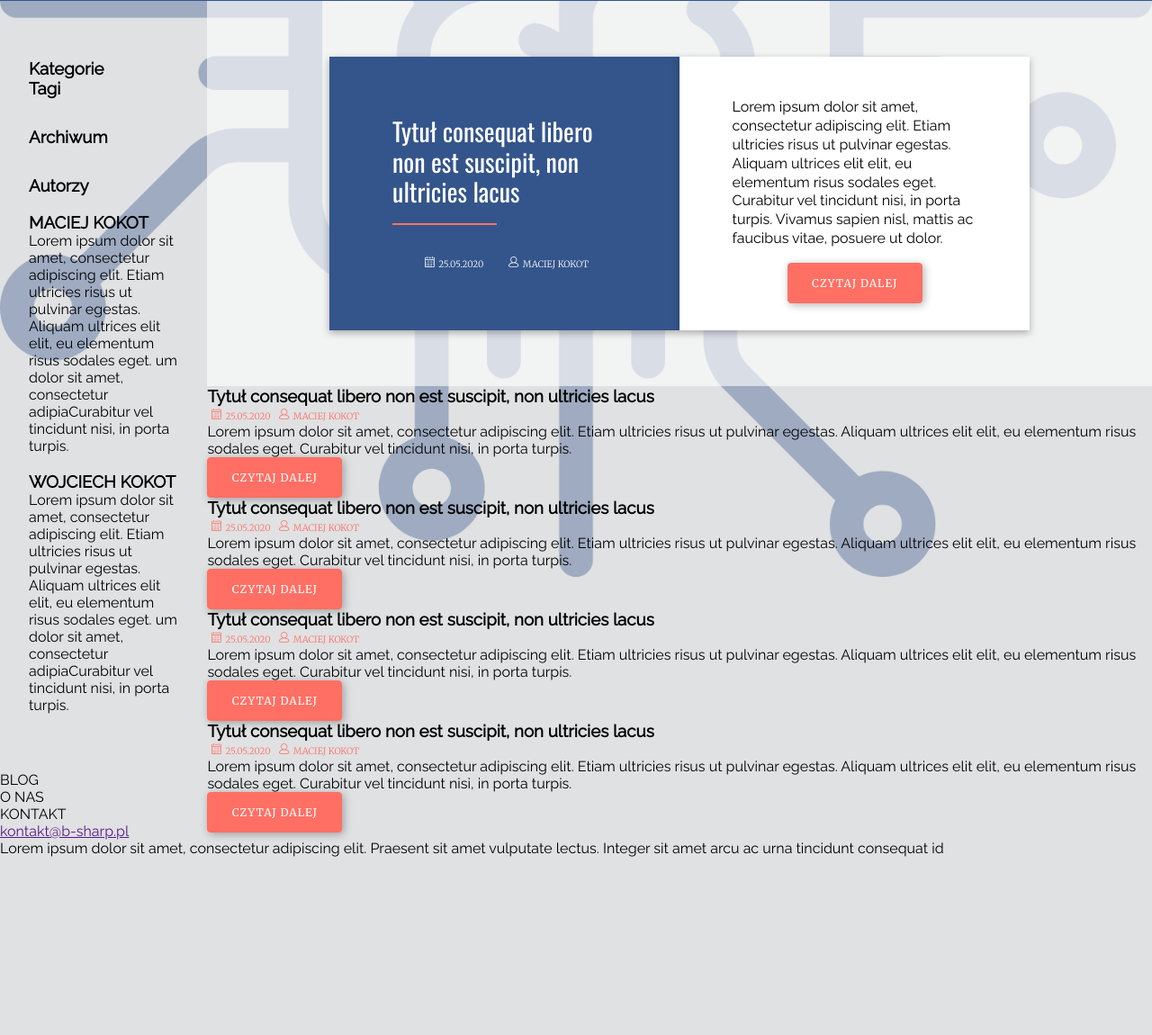
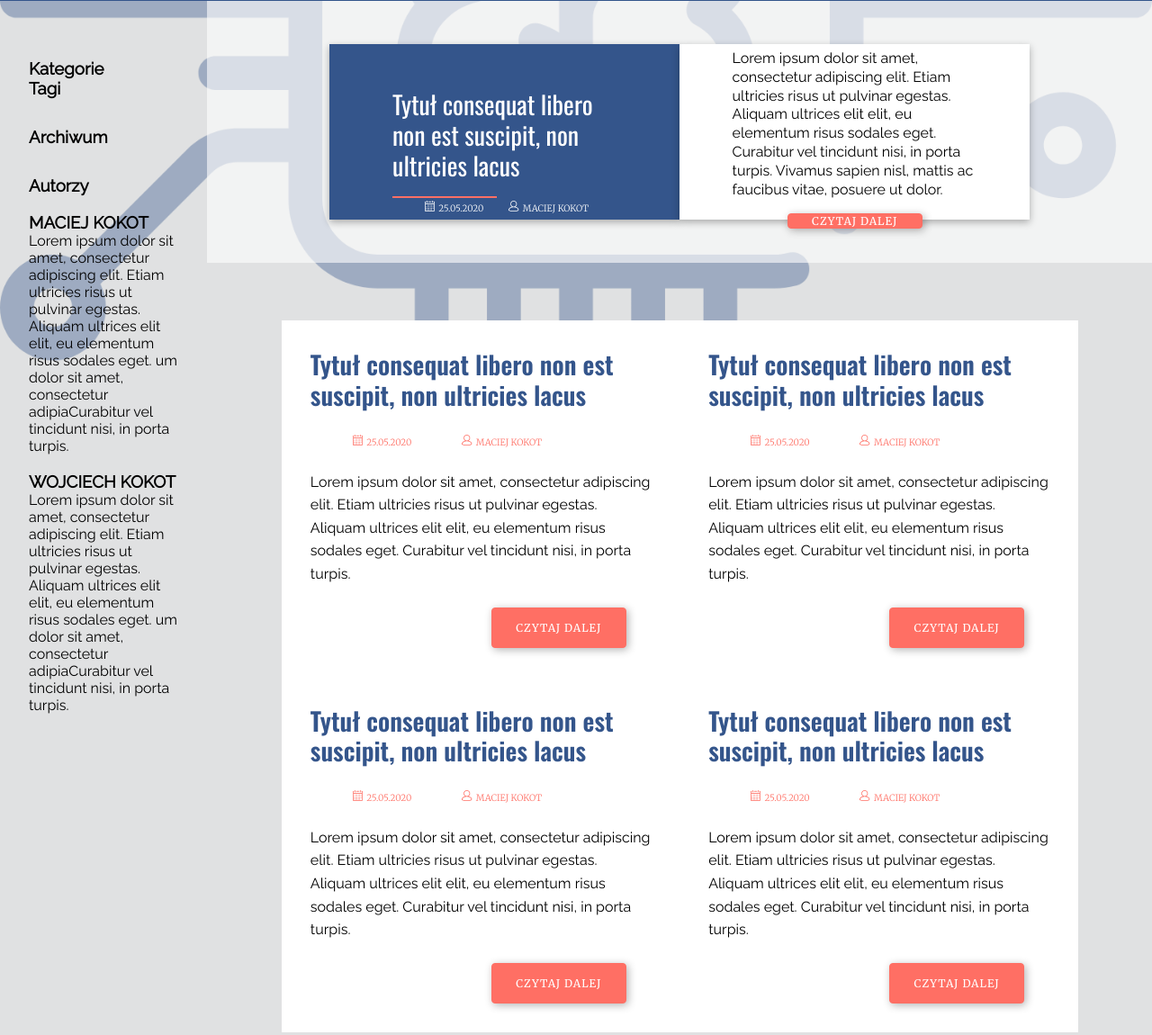
Before and after one commit to agatakk/TechBros, a plain HTML site: page index.html in a window 1280 px wide. Shown: the part 639-1789 px from the top of the page at 90% size. Before the commit the page ends 1591 px from the top, so only its background shows below. Drawn offline with nearby package versions, Linux system fonts and the light colour scheme.

Commit message:
stylowanie czesci last posts

```diff
--- a/index.html
+++ b/index.html
@@ -43,7 +43,7 @@
         <section class ='latest-post'>
             <div class="post-info latest-post__box--hpg">
                 <h2 class="post-info__title">Tytuł consequat libero non est suscipit, non ultricies lacus </h2>
-                <div class="post-info__subtiltes">
+                <div class="post-info__subtitles">
                     <div>
                         <i class="post-info__icon"><img src="img/calendar.png" alt="icon od a calendar"></i>
                         <h4 class="post-info__date-author">25.05.2020</h4>
@@ -63,7 +63,7 @@
         <section class ='latest-posts'>
             <div class="latest-posts__abstract">
                 <h3 class="latest-posts__title">Tytuł consequat libero non est suscipit, non ultricies lacus</h3>
-                <div class="post-info__subtitles">
+                <div class="post-info__subtitles post-info__subtitles--posts">
                     <div class='latest-posts__details'>
                         <i class="post-info__icon post-info__icon--posts"><img src="img/iconfinder_calendar-org.png" alt="icon od a calendar"></i>
                         <h4 class="post-info__date-author post-info__date-author--posts">25.05.2020</h4>
@@ -79,7 +79,7 @@
             </div>
             <div class="latest-posts__abstract">
                 <h3 class="latest-posts__title">Tytuł consequat libero non est suscipit, non ultricies lacus</h3>
-                <div class="post-info__subtitles">
+                <div class="post-info__subtitles post-info__subtitles--posts">
                     <div class='latest-posts__details'>
                         <i class="post-info__icon post-info__icon--posts"><img src="img/iconfinder_calendar-org.png" alt="icon od a calendar"></i>
                         <h4 class="post-info__date-author post-info__date-author--posts">25.05.2020</h4>
@@ -90,13 +90,13 @@
                         <h4 class="post-info__date-author post-info__date-author--posts">MACIEJ KOKOT</h4>
                      </div>
                 </div>
-                </div>
                    <p class="latest-posts__par">Lorem ipsum dolor sit amet, consectetur adipiscing elit. Etiam ultricies risus ut pulvinar egestas. Aliquam ultrices elit elit, eu elementum risus sodales eget. Curabitur vel tincidunt nisi, in porta turpis. </p>
                    <button class="latest-posts__btn btn">Czytaj dalej</button>
             </div>
+
             <div class="latest-posts__abstract">
                 <h3 class="latest-posts__title">Tytuł consequat libero non est suscipit, non ultricies lacus</h3>
-                <div class="post-info__subtitles">
+                <div class="post-info__subtitles post-info__subtitles--posts">
                     <div class='latest-posts__details'>
                         <i class="post-info__icon post-info__icon--posts"><img src="img/iconfinder_calendar-org.png" alt="icon od a calendar"></i>
                         <h4 class="post-info__date-author post-info__date-author--posts">25.05.2020</h4>
@@ -107,13 +107,13 @@
                         <h4 class="post-info__date-author post-info__date-author--posts">MACIEJ KOKOT</h4>
                      </div>
                 </div>
-                </div>
                 <p class="latest-posts__par">Lorem ipsum dolor sit amet, consectetur adipiscing elit. Etiam ultricies risus ut pulvinar egestas. Aliquam ultrices elit elit, eu elementum risus sodales eget. Curabitur vel tincidunt nisi, in porta turpis. </p>
                 <button class="latest-posts__btn btn">Czytaj dalej</button>
             </div>
+
             <div class="latest-posts__abstract">
                 <h3 class="latest-posts__title">Tytuł consequat libero non est suscipit, non ultricies lacus</h3>
-                <div class="post-info__subtitles">
+                <div class="post-info__subtitles post-info__subtitles--posts">
                     <div class='latest-posts__details'>
                         <i class="post-info__icon post-info__icon--posts"><img src="img/iconfinder_calendar-org.png" alt="icon od a calendar"></i>
                         <h4 class="post-info__date-author post-info__date-author--posts">25.05.2020</h4>
@@ -124,10 +124,10 @@
                         <h4 class="post-info__date-author post-info__date-author--posts">MACIEJ KOKOT</h4>
                      </div>
                 </div>
-                </div>
                 <p class="latest-posts__par">Lorem ipsum dolor sit amet, consectetur adipiscing elit. Etiam ultricies risus ut pulvinar egestas. Aliquam ultrices elit elit, eu elementum risus sodales eget. Curabitur vel tincidunt nisi, in porta turpis. </p>
                 <button class="latest-posts__btn btn">Czytaj dalej</button>
                 </div>
+
         </section>
         <!-- SIDEBAR -->
         <section class="sidebar">
--- a/scss/style.scss
+++ b/scss/style.scss
@@ -169,7 +169,7 @@ body{
     height: auto;
     display: grid;
     grid-template-columns: 18% auto;
-    grid-template-rows: 50% 50%;
+    grid-template-rows: auto 1fr;
 
 }
 //sidebar
@@ -229,11 +229,15 @@ body{
             margin-top: 5vw;
         }
     }
-    &__subtiltes{
+    &__subtitles{
         display: flex;
         height: auto;
         width: 80%;
         justify-content: space-evenly;
+        &--posts{
+            text-align: center;
+            margin: 1.5rem 0;
+        }
     }
     &__date-author{
         color: white;
@@ -272,8 +276,30 @@ body{
 .latest-posts{
     grid-row: 2/3;
     grid-column: 2/3;
+    padding: 4rem;
+    @include flex-center;
+    flex-wrap: wrap;
+    &__abstract{
+        width: 48%;
+        padding: 1.5rem;
+        background-color: $white;
+    }
+    &__title{
+        color: $navy-main;
+        font-family: $font-titles-main;
+        font-size: $font-titles-size;
+        margin: .5rem;
+        line-height: 1.2;
+    }
     &__details{
-        color: $orange-main;
         display: inline-block;
     }
+    &__par{
+        margin: 1.5rem .5rem;
+        line-height: 1.6;
+    }
+    &__btn{
+        margin-left: 53%;
+        margin-bottom:.5rem;
+    }
 }
```
Also changed, not shown: css/style.css, 1 other file. Lines whose indentation alone changed are shown as unchanged.
